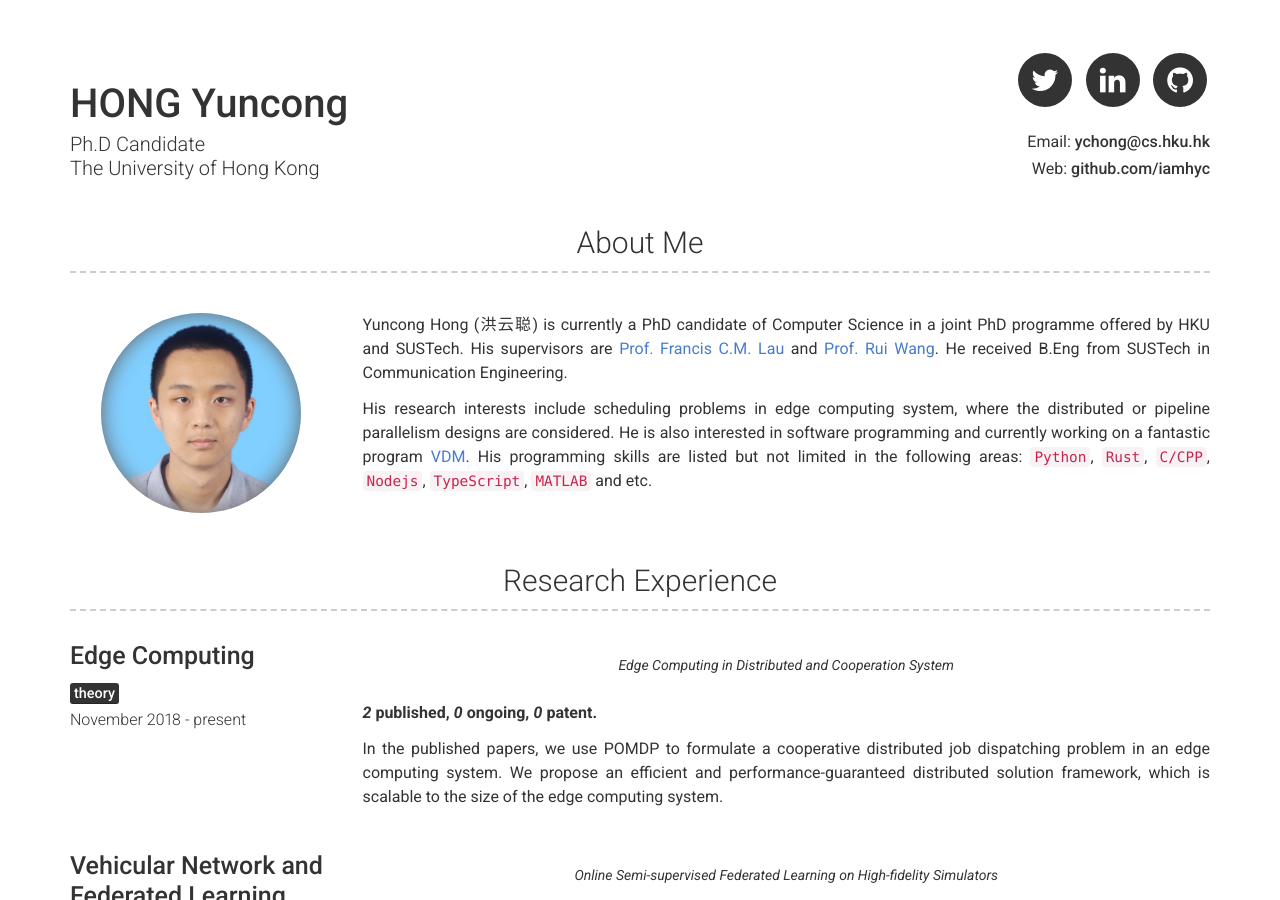
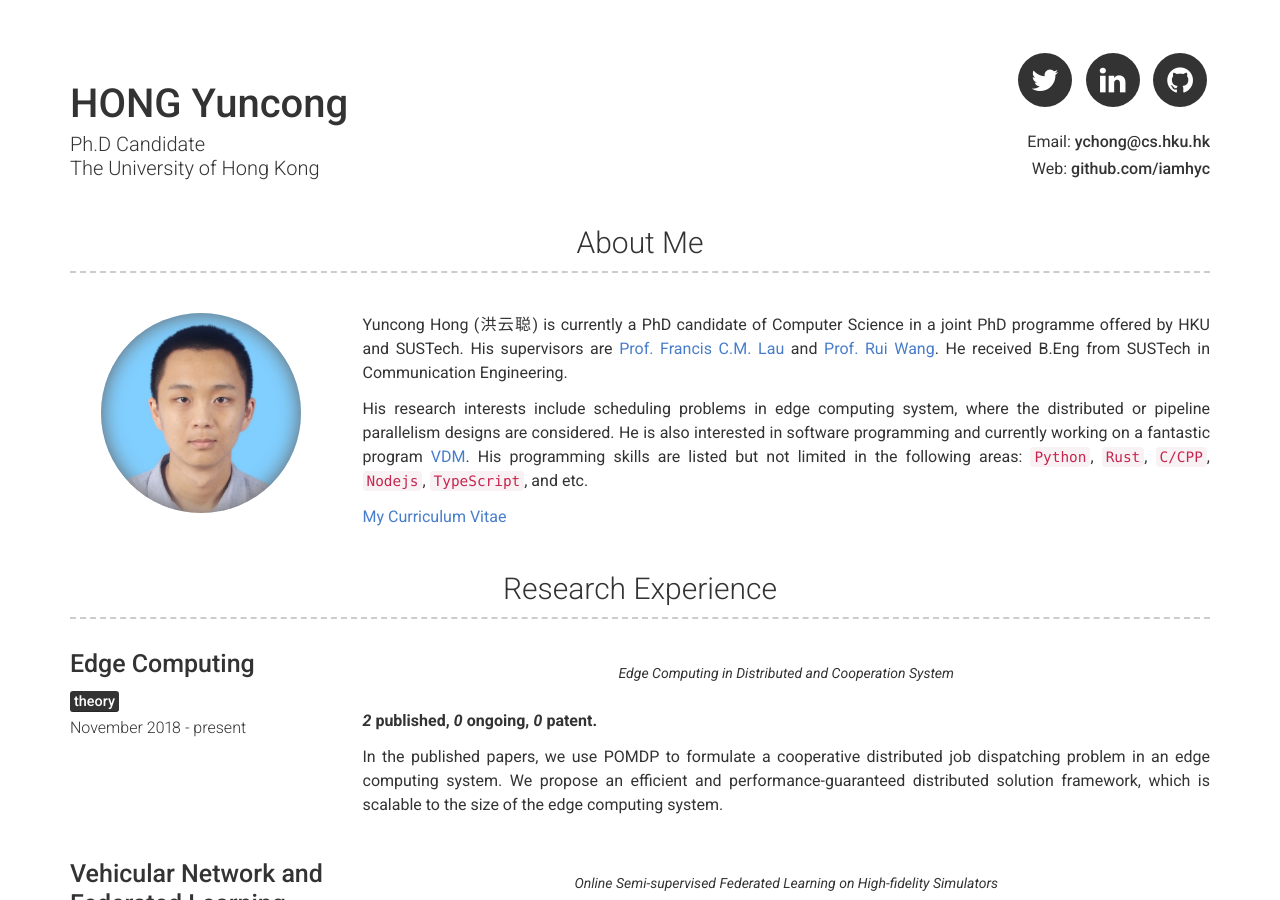
Before and after one commit to iamhyc/resume, a Jekyll site: the page built from index.md, in a window 1280 px wide and 900 px high. Built offline with Jekyll 4.4.1, drawn with Linux system fonts in a browser that asks for light colours; comment, search, counter and statistics services are not loaded.

Commit message:
update cv

```diff
--- a/_config.yml
+++ b/_config.yml
@@ -32,7 +32,9 @@ about_content: | # this will include new lines to allow paragraphs
 
   His research interests include scheduling problems in edge computing system, where the distributed or pipeline parallelism designs are considered.
   He is also interested in software programming and currently working on a fantastic program [VDM](https://github.com/VDM-Maintainer-Group/virtual-domain-manager).
-  His programming skills are listed but not limited in the following areas: `Python`, `Rust`, `C/CPP`, `Nodejs`, `TypeScript`, `MATLAB` and etc.
+  His programming skills are listed but not limited in the following areas: `Python`, `Rust`, `C/CPP`, `Nodejs`, `TypeScript`, and etc.
+
+  [My Curriculum Vitae](assets/ychong_resume.pdf)
 
 # Experience Section
 experience_title: Research Experience #(Use this to override about experience section title)
```
